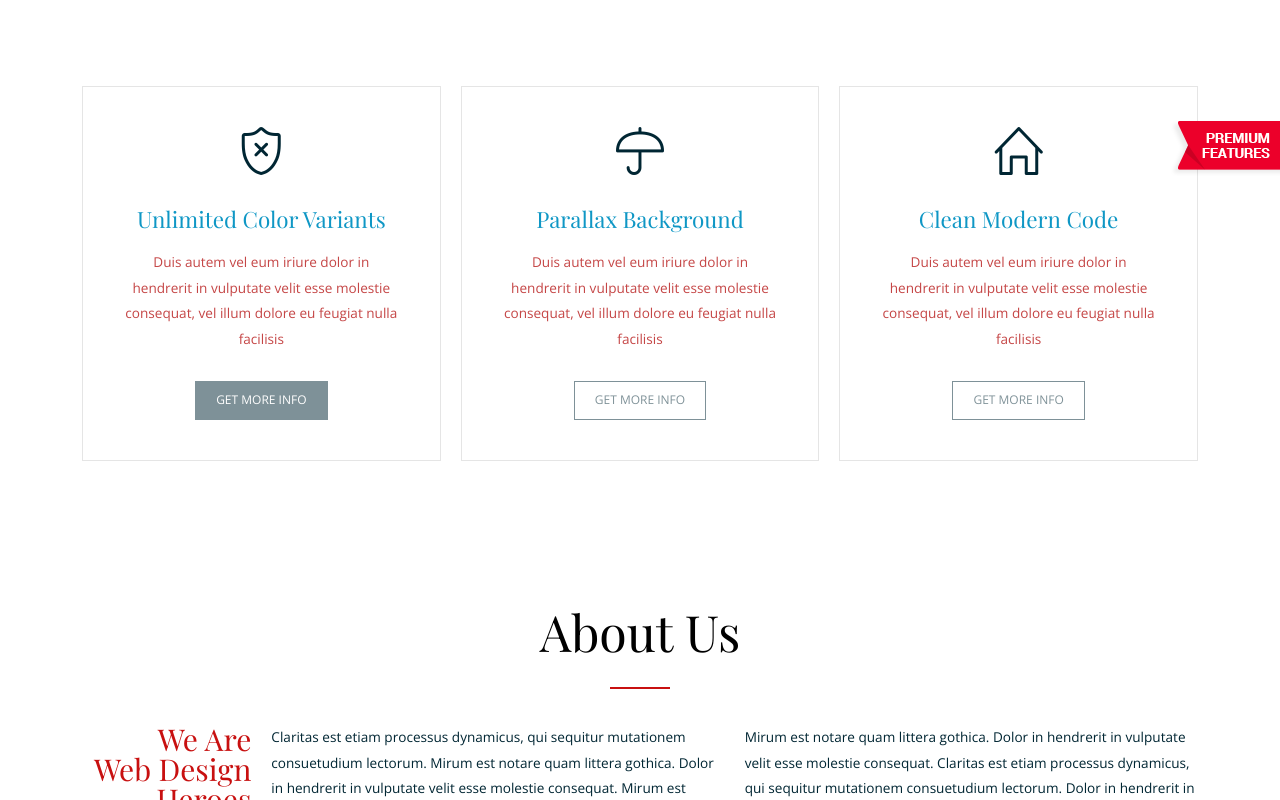
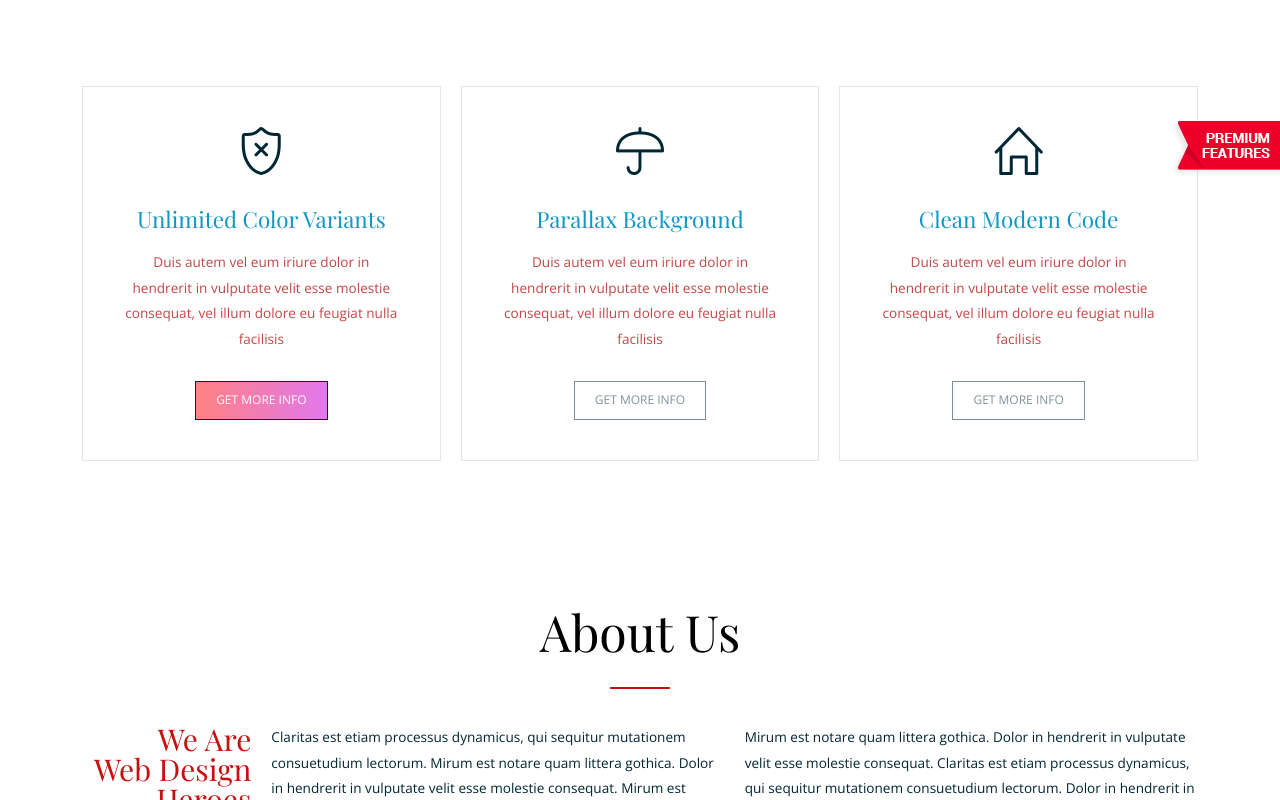
Before and after one commit to Elias0900/tregueuxbasketfront, an Angular app: page / in a window 1280 px wide. In both pictures the pointer is over the link 261 px from the left and 1666 px from the top of the page. Shown: the part 1266-2066 px from the top of the page. Built offline with nearby package versions, Linux system fonts and the light colour scheme.

Commit message:
ajout hover get more info

```diff
--- a/src/assets/css/template-style.css
+++ b/src/assets/css/template-style.css
@@ -671,7 +671,11 @@ aside.aside-left {
 }
 .button.button-dark-stroke:hover, a.button.button-dark-stroke:hover,
 .primary-color-dark .button.button-primary-stroke:hover, .primary-color-dark a.button.button-primary-stroke:hover {
-  background: #002633 none repeat scroll 0 0;
+  background: rgb(255,130,130);
+  background: -moz-linear-gradient(left,  rgba(255,130,130,1) 0%, rgba(225,120,237,1) 100%);
+  background: -webkit-linear-gradient(left,  rgba(255,130,130,1) 0%,rgba(225,120,237,1) 100%);
+  background: linear-gradient(to right,  rgba(255,130,130,1) 0%,rgba(225,120,237,1) 100%);
+  opacity: 1;
   color: #fff;
 }
 
```
